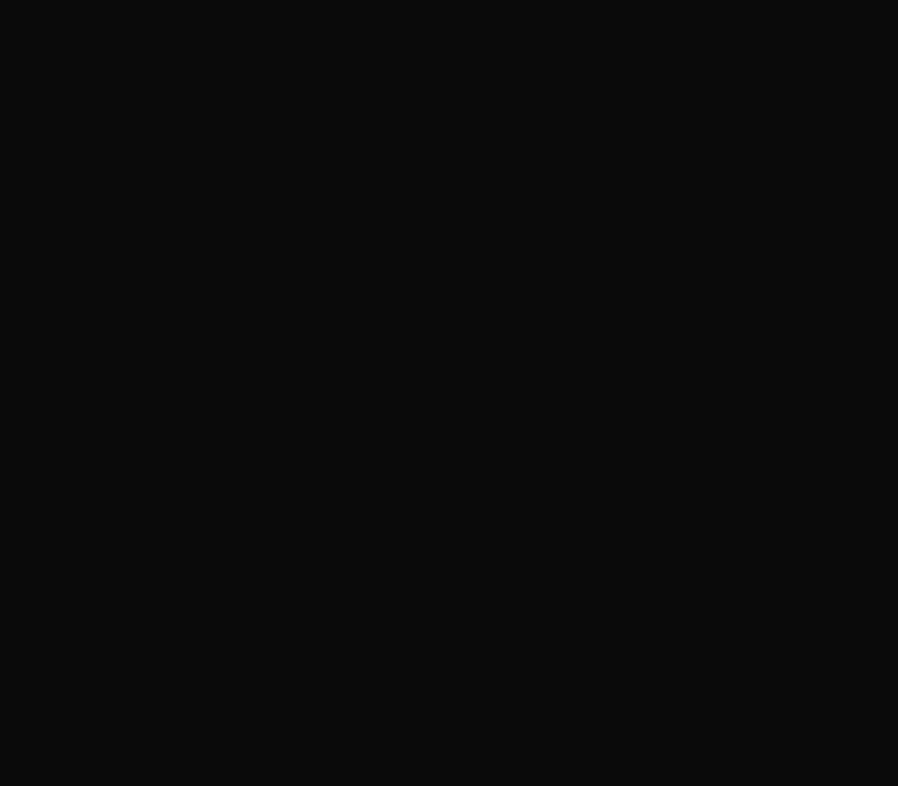
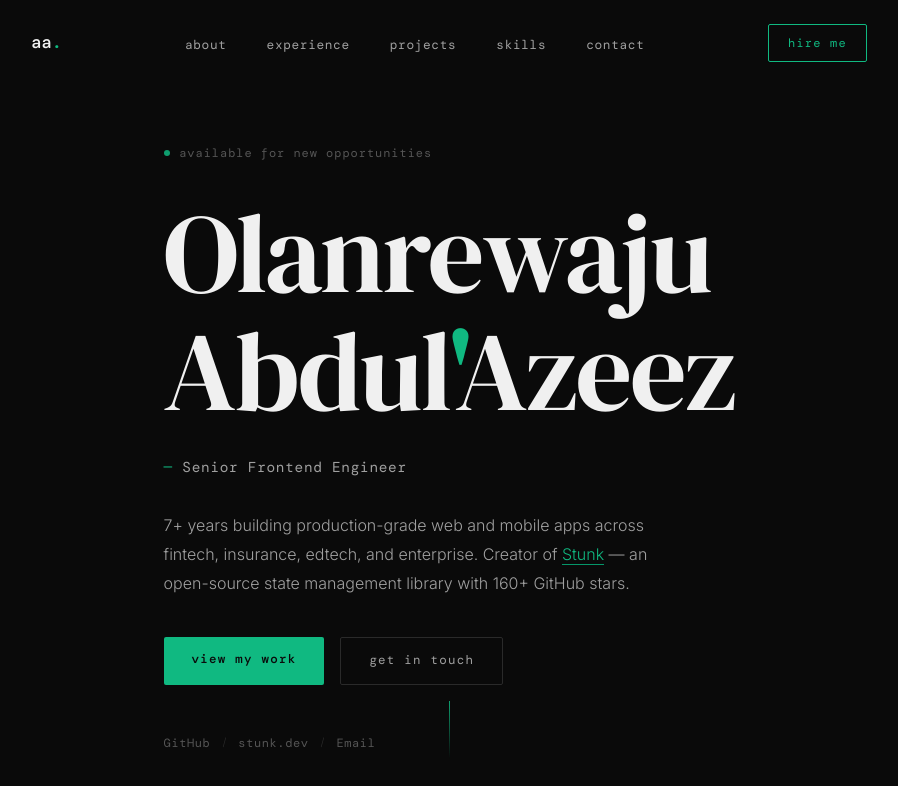
Before and after one commit to I-am-abdulazeez/abdulazeez, a Nuxt app: page / in a window 1280 px wide. Shown: the top 786 px of the page, without its empty margins (191-1089 px from the left). Built offline with nearby package versions, Linux system fonts and the light colour scheme.

Commit message:
chore: import appnav and hero section

```diff
--- /dev/null
+++ b/app/pages/index.vue
@@ -0,0 +1,6 @@
+<template>
+  <main>
+    <AppNav />
+    <HeroSection />
+  </main>
+</template>
```
